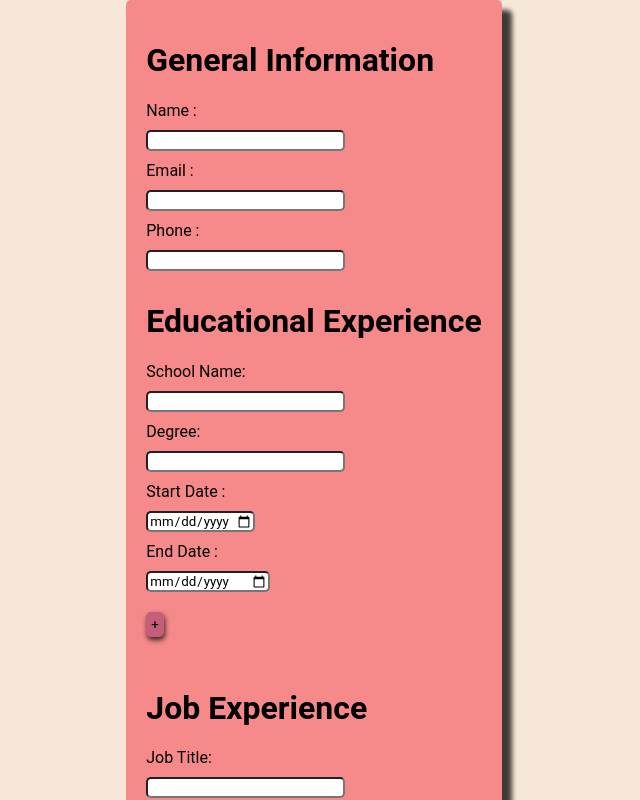
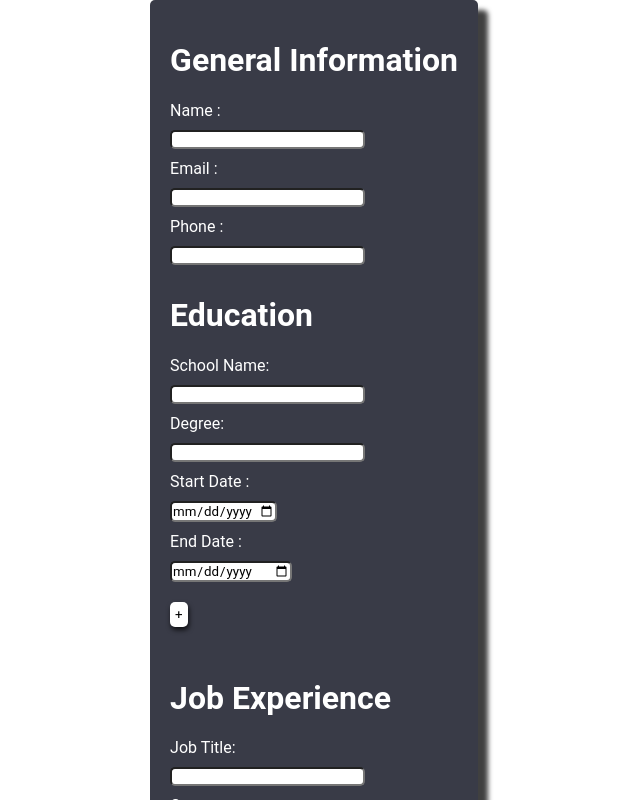
Before and after one commit to dumb-programmer/cv-project, a React (Create React App) app: page / in a window 1280 px wide. Shown: the top 800 px of the page, without its empty margins (326-966 px from the left). Built offline with nearby package versions, Linux system fonts and the light colour scheme.

Commit message:
Change Color Scheme

```diff
--- a/src/components/CV.css
+++ b/src/components/CV.css
@@ -16,7 +16,6 @@ body {
 }
 
 aside, main {
-    /* border: 2px solid black; */
     box-sizing: border-box;
     height: 100%;
 }
--- a/src/components/EducationForm.js
+++ b/src/components/EducationForm.js
@@ -67,7 +67,7 @@ class EducationForm extends React.Component {
     }
     return (
       <div className="education-form">
-        <h1>Educational Experience</h1>
+        <h1>Education</h1>
         {inputs.map((input) => input)}
         <button id="add-education-form" type="button" onClick={addBtnEvent}>
           +
--- a/src/components/Form.css
+++ b/src/components/Form.css
@@ -1,14 +1,15 @@
 body {
-    background-color: #F6E7D8;
+    background-color: #ffffff;
 }
 
 input {
     margin: 10px auto;
     border-radius: 5px;
+    padding: 0;
 }
 
 button {
-    background-color: #C65D7B;
+    background-color: #ffffff;
     border: none;
     padding: 5px;
     border-radius: 5px;
@@ -30,7 +31,8 @@ form {
     box-shadow: 10px 10px 5px 0px rgba(0, 0, 0, 0.75);
     -webkit-box-shadow: 10px 10px 5px 0px rgba(0, 0, 0, 0.75);
     -moz-box-shadow: 10px 10px 5px 0px rgba(0, 0, 0, 0.75);
-    background-color: #F68989;
+    background-color: #393b47;
+    color: #ffffff;
 }
 
 .education-form, .job-form {
```
